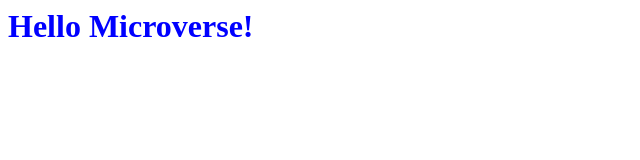
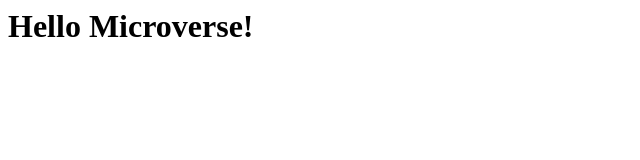
Before and after one commit to KALUNGI-J-BOBSON/Hello_Microverse_Project, a plain HTML site: page index.html in a window 1280 px wide. Shown: the whole page, without its empty margins (0-640 px from the left). Drawn offline with Linux system fonts and the light colour scheme.

Commit message:
updated styles.css file

```diff
--- a/styles.css
+++ b/styles.css
@@ -1,3 +1,3 @@
-.title--text {
-  color: blue;
+.text {
+  color: rgb(0, 0, 28);
 }
```
